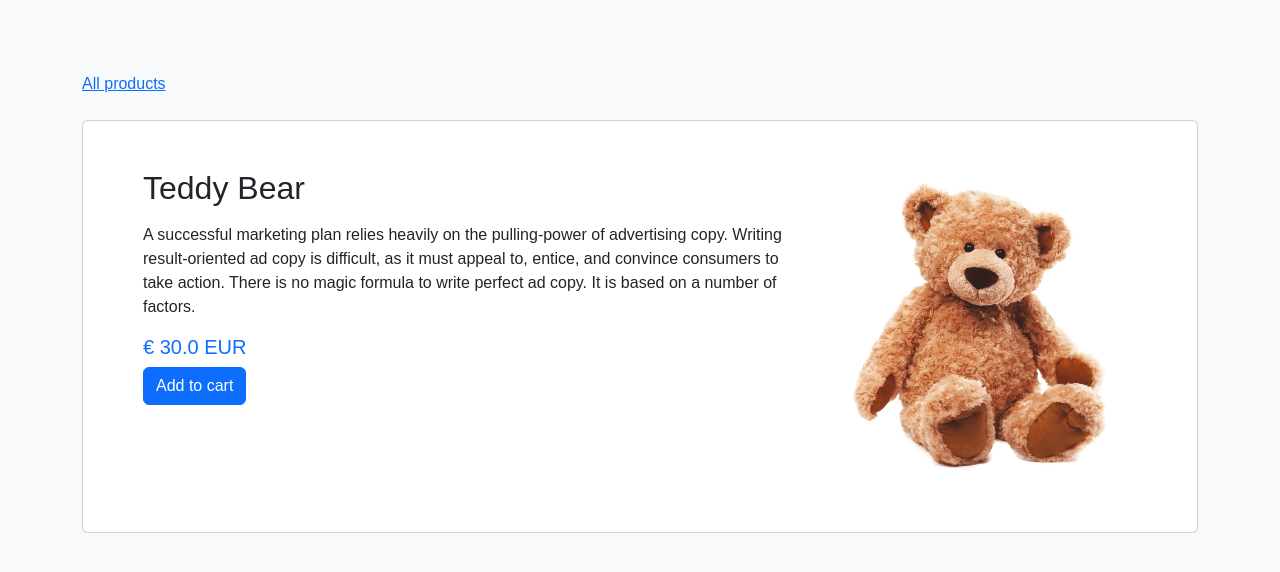
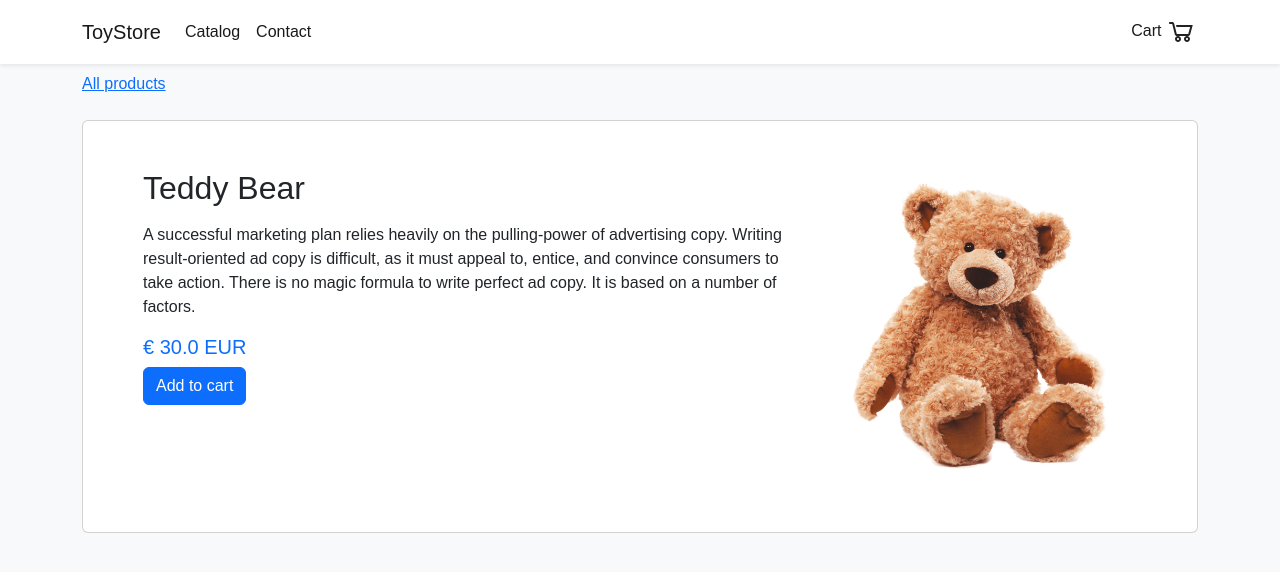
Before and after one commit to Germainh/lewagonGH, a Jekyll site: the page built from _products/product1.md, in a window 1280 px wide. Shown: the top 572 px of the page. Built offline with Jekyll 4.4.1, drawn with Linux system fonts in a browser that asks for light colours.

Commit message:
Update default.html

```diff
--- a/_layouts/default.html
+++ b/_layouts/default.html
@@ -9,7 +9,6 @@
   <link rel="stylesheet" href="https://cdn.jsdelivr.net/npm/bootstrap@5.2.0/dist/css/bootstrap.min.css" integrity="sha384-gH2yIJqKdNHPEq0n4Mqa/HGKIhSkIHeL5AyhkYV8i59U5AR6csBvApHHNl/vI1Bx" crossorigin="anonymous">
   <link rel="stylesheet" href="{{ '/assets/main.css' | relative_url }}">
   <link rel="canonical" href="{{ page.url | replace:'index.html','' | absolute_url }}">
-  <!-- TODO: Add GTM head script here -->
   <!-- Google Tag Manager -->
 <script>(function(w,d,s,l,i){w[l]=w[l]||[];w[l].push({'gtm.start':
 new Date().getTime(),event:'gtm.js'});var f=d.getElementsByTagName(s)[0],
@@ -19,18 +18,17 @@
 <!-- End Google Tag Manager -->
 </head>
 <body class="bg-light">
-  <!-- TODO: Add GTM noscript here -->
  <!-- Google Tag Manager (noscript) -->
 <noscript><iframe src="https://www.googletagmanager.com/ns.html?id=GTM-P5ZB64B"
 height="0" width="0" style="display:none;visibility:hidden"></iframe></noscript>
 <!-- End Google Tag Manager (noscript) -->
+  {% include header.html %}
   <main class="main pt-5">
     {{ content }}
   </main>
   <footer>
 
   </footer>
-
 </body>
 <script src="https://cdn.jsdelivr.net/npm/bootstrap@5.2.0/dist/js/bootstrap.min.js" integrity="sha384-ODmDIVzN+pFdexxHEHFBQH3/9/vQ9uori45z4JjnFsRydbmQbmL5t1tQ0culUzyK" crossorigin="anonymous"></script>
 <script src="https://unpkg.com/cart-localstorage@1.1.4/dist/cart-localstorage.min.js" type="text/javascript"></script>
```
Lines whose indentation alone changed are shown as unchanged.
